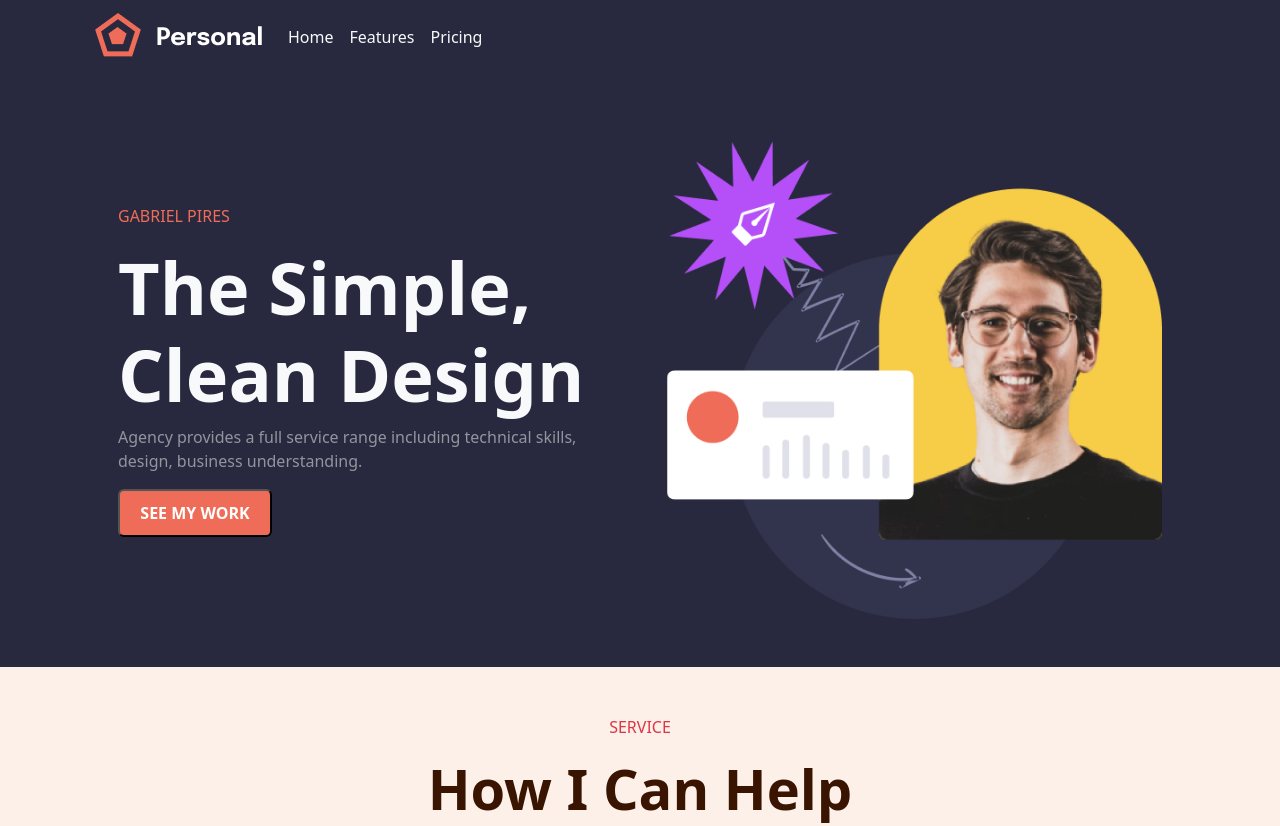
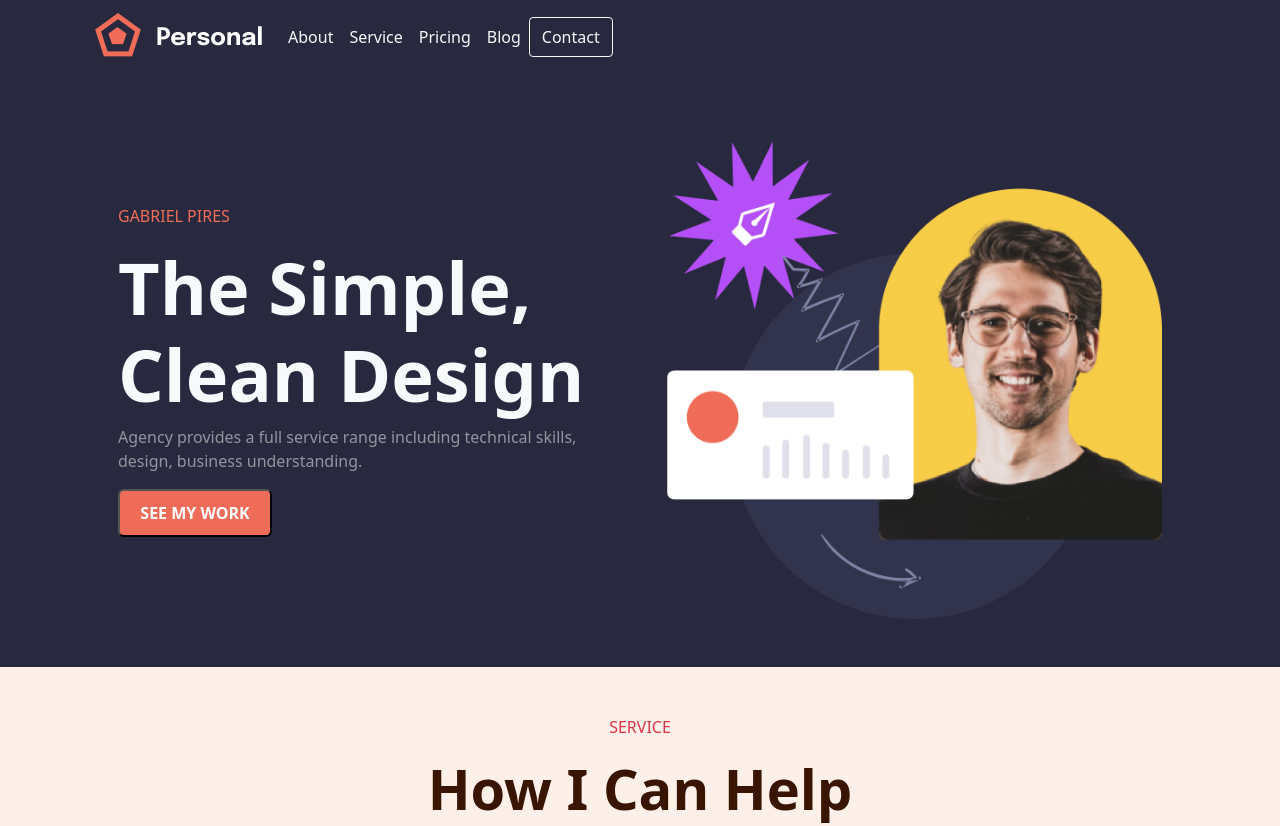
Before and after one commit to nazmulhuda9/first-personal-html-file, a plain HTML site: page index.html in a window 1280 px wide. Shown: the top 826 px of the page. Drawn offline with nearby package versions, Linux system fonts and the light colour scheme; files whose address does not match are found by name.

Commit message:
button added

```diff
--- a/index.html
+++ b/index.html
@@ -11,8 +11,7 @@
     <link href="https://cdn.jsdelivr.net/npm/bootstrap@5.1.3/dist/css/bootstrap.min.css" rel="stylesheet"
         integrity="sha384-1BmE4kWBq78iYhFldvKuhfTAU6auU8tT94WrHftjDbrCEXSU1oBoqyl2QvZ6jIW3" crossorigin="anonymous">
 
-    <!-- font Awesome -->
-    <script src="https://kit.fontawesome.com/dafc4220dc.js" crossorigin="anonymous"></script>
+
 </head>
 
 <body>
@@ -32,10 +31,12 @@
                             <span class="navbar-toggler-icon"></span>
                         </button>
                         <div class="collapse navbar-collapse" id="navbarNavAltMarkup">
-                            <div class="navbar-nav ">
-                                <a class="nav-link active text-light" aria-current="page" href="#">Home</a>
-                                <a class="nav-link text-light" href="#">Features</a>
+                            <div class="navbar-nav d-flex justify-content-evenly">
+                                <a class="nav-link active text-light" aria-current="page" href="#">About</a>
+                                <a class="nav-link text-light" href="#">Service</a>
                                 <a class="nav-link text-light" href="#">Pricing</a>
+                                <a class="nav-link text-light" href="#">Blog</a>
+                                <button type="button" class="btn btn-outline-light">Contact</button>
                             </div>
                         </div>
                     </div>
```
